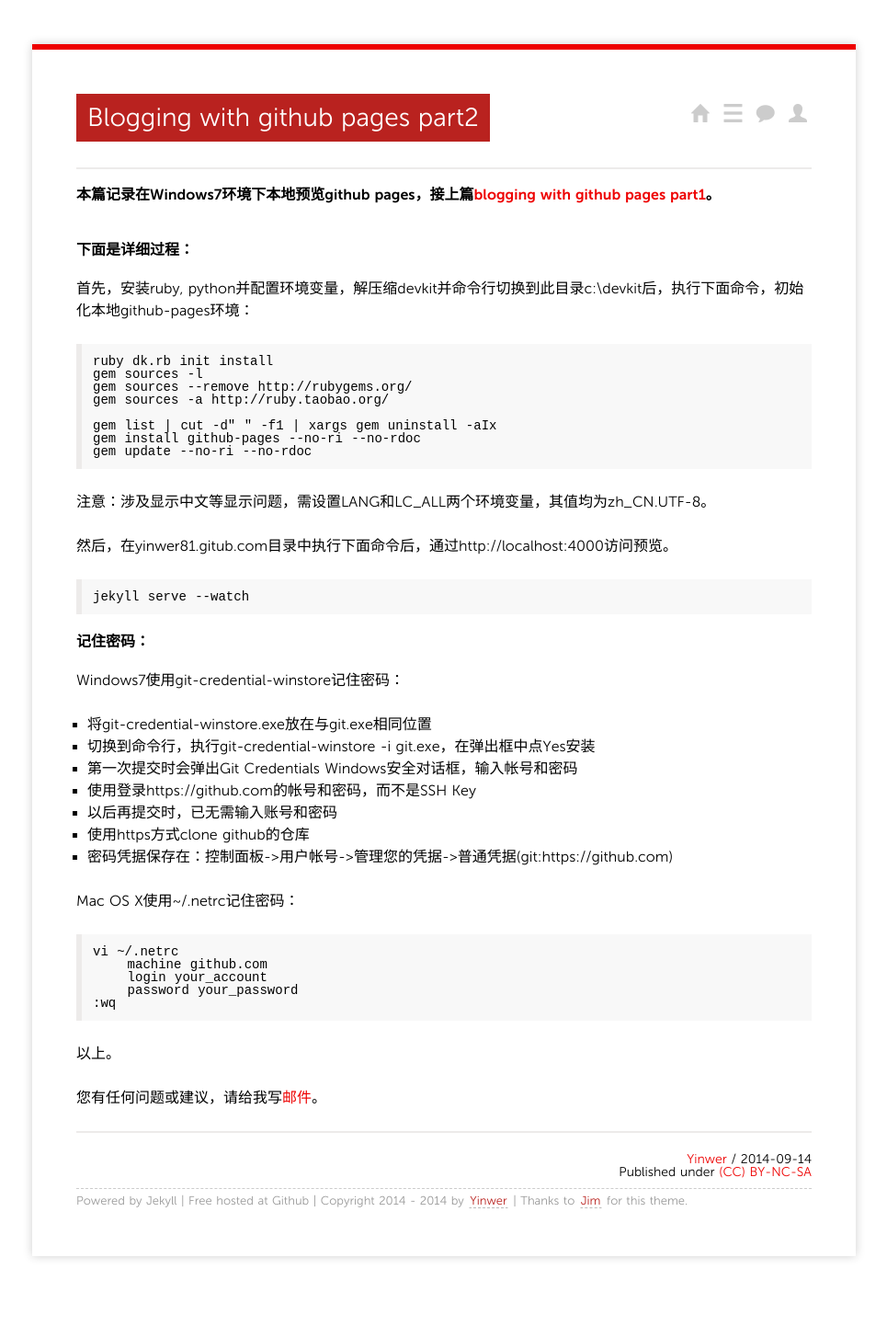
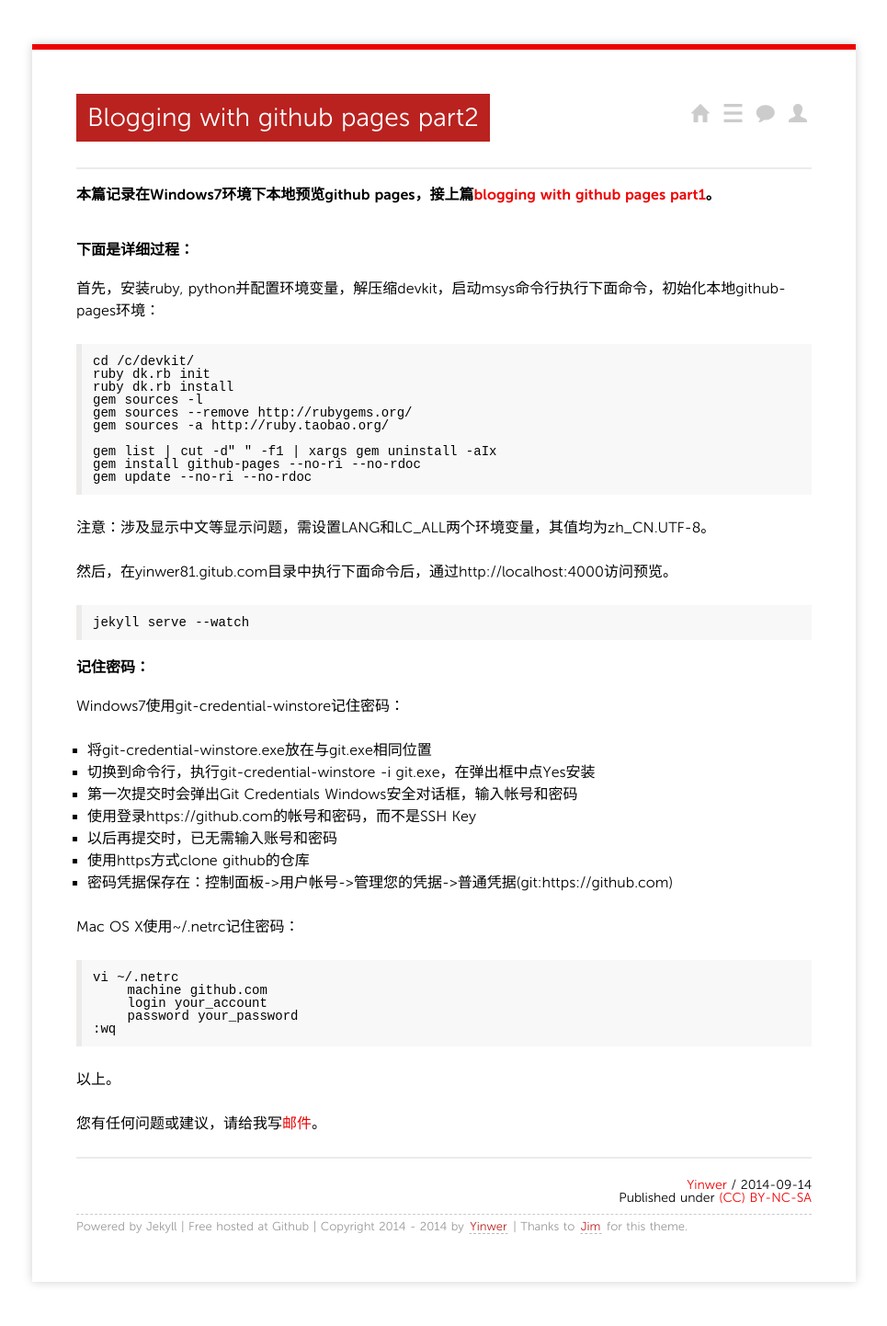
Before and after one commit to yinwer81/yinwer81.github.com, a Jekyll site: the page built from _posts/2014/2014-09-14-blogging-with-github-pages-part2.md, in a window 1280 px wide. Shown: the whole page at 92% size, without its empty margins (157-1122 px from the left). Built offline with Jekyll 4.4.1, drawn with Linux system fonts in a browser that asks for light colours; nearby versions of some CDN libraries; Markdown is read by kramdown in place of the engine named in the settings; comment, search, counter and statistics services are not loaded; before the commit the page ends 1414 px from its top, so only the background shows below that.

Commit message:
refresh contents

```diff
--- a/_posts/2014/2014-09-14-blogging-with-github-pages-part2.md
+++ b/_posts/2014/2014-09-14-blogging-with-github-pages-part2.md
@@ -7,9 +7,11 @@ categories: github-pages
 <br />
 #### 下面是详细过程：
 <br />
-首先，安装ruby, python并配置环境变量，解压缩devkit并命令行切换到此目录c:\devkit后，执行下面命令，初始化本地github-pages环境：
+首先，安装ruby, python并配置环境变量，解压缩devkit，启动msys命令行执行下面命令，初始化本地github-pages环境：
 
-    ruby dk.rb init install
+    cd /c/devkit/
+    ruby dk.rb init
+    ruby dk.rb install
     gem sources -l
     gem sources --remove http://rubygems.org/
     gem sources -a http://ruby.taobao.org/
```
